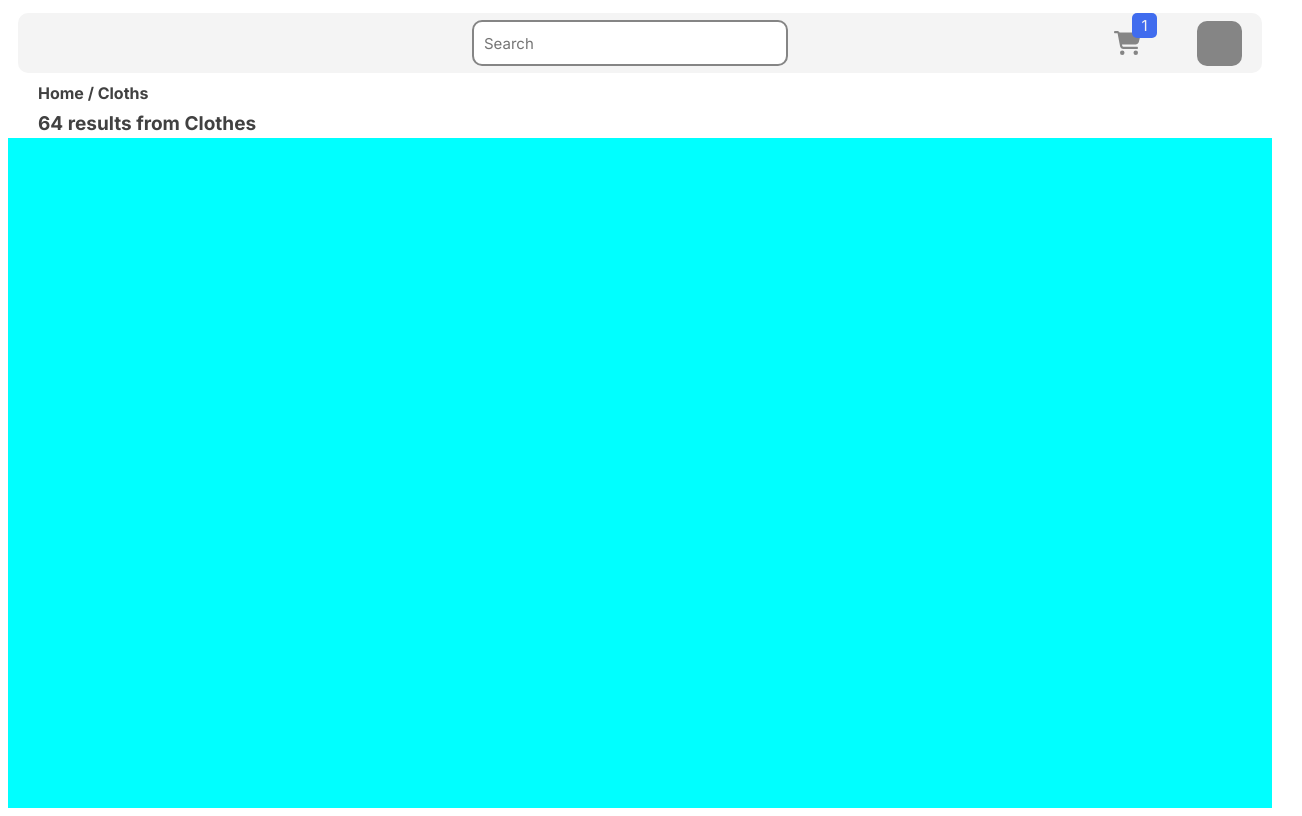
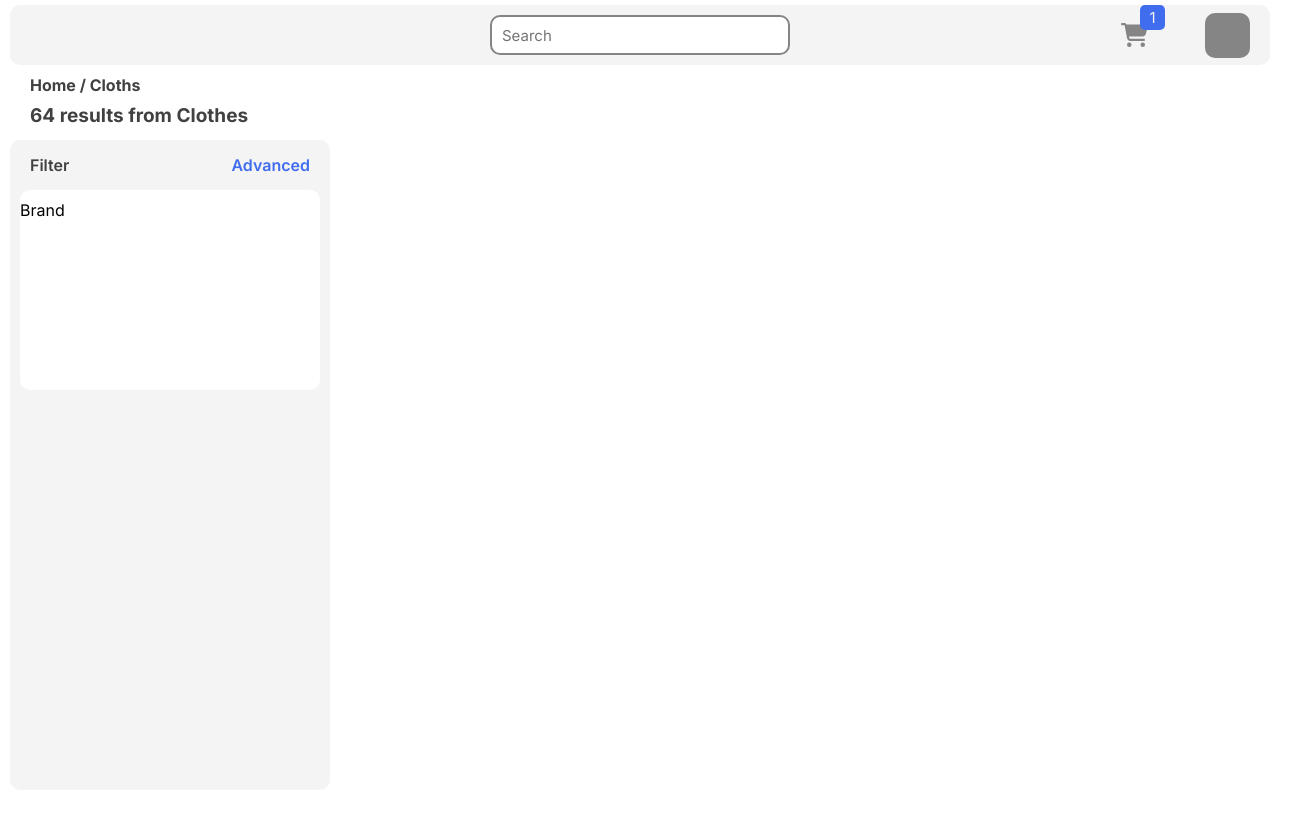
Before and after one commit to AlexNdungu/E-Comm, a React (Vite) app: page / in a window 1280 px wide. Shown: the whole page, 1302 px wide, since content can reach past the window. Built offline with nearby package versions, Linux system fonts and the light colour scheme.

Commit message:
Brand Filter Section

```diff
--- a/src/Layouts/Filter/FilterSection.jsx
+++ b/src/Layouts/Filter/FilterSection.jsx
@@ -2,7 +2,22 @@ import styles from './filterSection.module.css';
 
 function FilterSection(){
     return(
-        <></>
+        <div className={styles.filter_section}>
+            <div className={styles.inner_filter_section}>
+                <div className={styles.filter_adv_section}>
+                    <span className={styles.filter_span} >Filter</span>
+                    <span className={styles.adv_span} >Advanced</span>
+                </div>
+                <div className={styles.brand_filtering_tool_section}>
+                    <div className={styles.brand_filter_tool}>
+                        <div className={styles.brand_span_and_arrow}>
+                            <span>Brand</span>
+                            <div className={styles.arrow_up_down}></div>
+                        </div>
+                    </div>
+                </div>
+            </div>
+        </div>
     );
 }
 
--- a/src/Layouts/Filter/filterSection.module.css
+++ b/src/Layouts/Filter/filterSection.module.css
@@ -0,0 +1,65 @@
+.filter_section {
+    width: 340px;
+    height: 100%;
+    display: flex;
+    align-items: center;
+    justify-content: center;
+    background-color: white;
+}
+
+.inner_filter_section {
+    width: calc(100% - 20px);
+    height: calc(100% - 20px);
+    border-radius: 10px;
+    background-color: #F4F4F4;
+}
+
+.filter_adv_section {
+    width: 100%;
+    height: 50px;
+    display: flex;
+    align-items: center;
+    justify-content: space-between;
+    padding: 20px;
+    font-weight: 600;
+}
+
+.filter_span {
+    color: #414141;
+}
+
+.adv_span {
+    color: #406CEE;
+}
+
+.brand_filtering_tool_section {
+    width: 100%;
+    height: 200px;
+    display: flex;
+    align-items: center;
+    justify-content: center;
+}
+
+.brand_filter_tool {
+    width: calc(100% - 20px);
+    height: 100%;
+    background-color: white;
+    border-radius: 10px;
+}
+
+.brand_span_and_arrow {
+    width: 100%;
+    height: 40px;
+    display: flex;
+    align-items: center;
+    justify-content: space-between;
+}
+
+.arrow_up_down {
+    width: 35px;
+    height: 35px;
+    border-radius: 5px;
+    display: flex;
+    align-items: center;
+    justify-content: center;
+}
--- a/src/Layouts/filterProductLayout.module.css
+++ b/src/Layouts/filterProductLayout.module.css
@@ -4,5 +4,4 @@
     display: flex;
     align-items: center;
     justify-content: space-between;
-    background-color: aqua;
 }
--- a/src/ShowRouteHtml/showRouteHtml.module.css
+++ b/src/ShowRouteHtml/showRouteHtml.module.css
@@ -4,7 +4,7 @@
 }
 
 .showRoutesSection div {
-    width: 100%;
+    /* width: 100%; */
     height: 30px;
     display: flex;
     align-items: center;
--- a/src/index.css
+++ b/src/index.css
@@ -1,5 +1,9 @@
 @import url('https://fonts.googleapis.com/css2?family=Inter:ital,opsz,wght@0,14..32,100..900;1,14..32,100..900&display=swap');
 
 * {
-  font-family: "Inter", sans-serif;;
+    font-family: "Inter", sans-serif;
+    margin: 0;
+    padding: 0;
+    text-decoration: none;
+    box-sizing: border-box;
 }
```
Also changed, not shown: src/App.jsx (line endings or trailing spaces).
